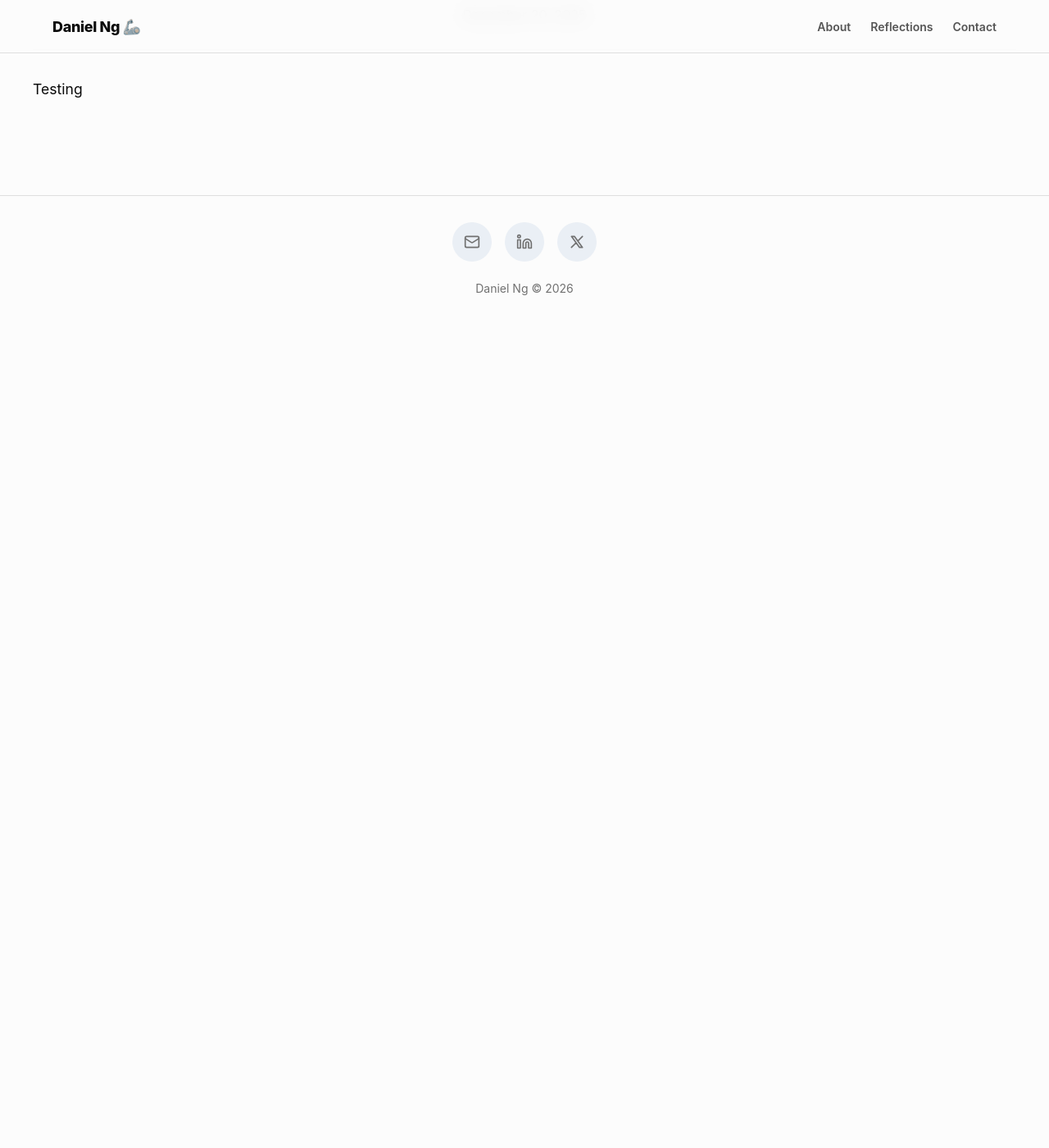
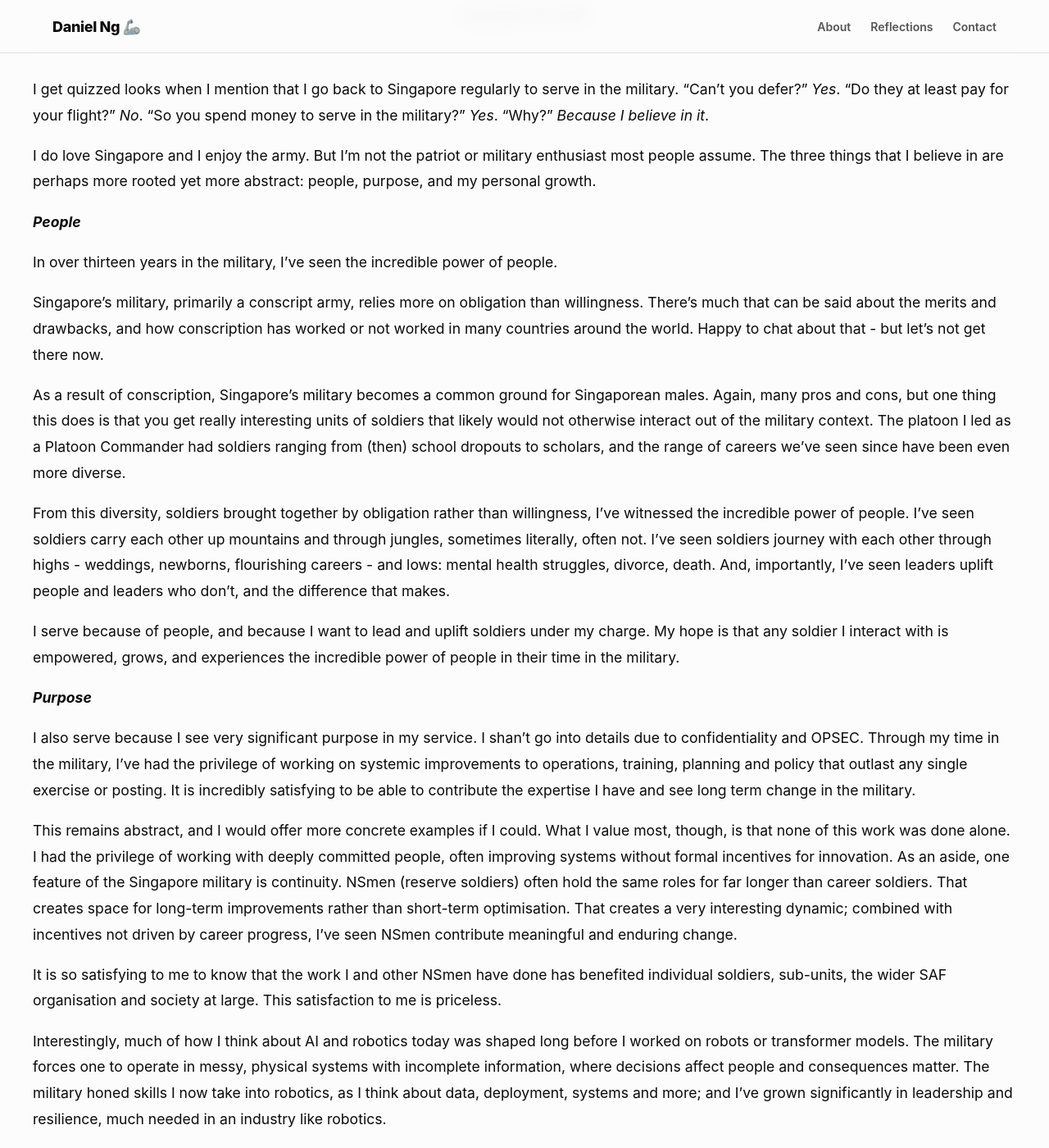
Before and after one commit to dn-mz/website, a Jekyll site: the page built from _posts/2025-12-20-ICT-2.md, in a window 1280 px wide and 1400 px high, scrolled down 210 px. Shown: the whole window at 82% size. Built offline with Jekyll 4.4.1, drawn with Linux system fonts in a browser that asks for light colours; before the commit the page ends 900 px from its top, so only the background shows below that; some of the changed text lies outside the part shown.

Commit message:
new posts

```diff
--- a/_posts/2025-12-20-ICT-2.md
+++ b/_posts/2025-12-20-ICT-2.md
@@ -7,4 +7,53 @@ tags: [military]
 image: /daniel-photo.jpg
 ---
 
-Testing
+I get quizzed looks when I mention that I go back to Singapore regularly to serve in the military. "Can't you defer?" *Yes*. "Do they at least pay for your flight?" *No*. "So you spend money to serve in the military?" *Yes*. "Why?" *Because I believe in it*.
+
+I do love Singapore and I enjoy the army. But I’m not the patriot or military enthusiast most people assume. The three things that I believe in are perhaps more rooted yet more abstract: people, purpose, and my personal growth.
+
+__*People*__
+
+In over thirteen years in the military, I've seen the incredible power of people.
+
+Singapore’s military, primarily a conscript army, relies more on obligation than willingness. There's much that can be said about the merits and drawbacks, and how conscription has worked or not worked in many countries around the world. Happy to chat about that - but let's not get there now.
+
+As a result of conscription, Singapore's military becomes a common ground for Singaporean males. Again, many pros and cons, but one thing this does is that you get really interesting units of soldiers that likely would not otherwise interact out of the military context. The platoon I led as a Platoon Commander had soldiers ranging from (then) school dropouts to scholars, and the range of careers we've seen since have been even more diverse.
+
+From this diversity, soldiers brought together by obligation rather than willingness, I've witnessed the incredible power of people. I’ve seen soldiers carry each other up mountains and through jungles, sometimes literally, often not. I've seen soldiers journey with each other through highs - weddings, newborns, flourishing careers - and lows: mental health struggles, divorce, death. And, importantly, I've seen leaders uplift people and leaders who don't, and the difference that makes.
+
+I serve because of people, and because I want to lead and uplift soldiers under my charge. My hope is that any soldier I interact with is empowered, grows, and experiences the incredible power of people in their time in the military.
+
+__*Purpose*__
+
+I also serve because I see very significant purpose in my service. I shan’t go into details due to confidentiality and OPSEC. Through my time in the military, I’ve had the privilege of working on systemic improvements to operations, training, planning and policy that outlast any single exercise or posting. It is incredibly satisfying to be able to contribute the expertise I have and see long term change in the military.
+
+This remains abstract, and I would offer more concrete examples if I could. What I value most, though, is that none of this work was done alone. I had the privilege of working with deeply committed people, often improving systems without formal incentives for innovation. As an aside, one feature of the Singapore military is continuity. NSmen (reserve soldiers) often hold the same roles for far longer than career soldiers. That creates space for long-term improvements rather than short-term optimisation. That creates a very interesting dynamic; combined with incentives not driven by career progress, I've seen NSmen contribute meaningful and enduring change.
+
+It is so satisfying to me to know that the work I and other NSmen have done has benefited individual soldiers, sub-units, the wider SAF organisation and society at large. This satisfaction to me is priceless.
+
+Interestingly, much of how I think about AI and robotics today was shaped long before I worked on robots or transformer models. The military forces one to operate in messy, physical systems with incomplete information, where decisions affect people and consequences matter. The military honed skills I now take into robotics, as I think about data, deployment, systems and more; and I've grown significantly in leadership and resilience, much needed in an industry like robotics.
+
+__*Personal Growth*__
+
+Most people who serve in the military certainly have a sense of serving others (People) or a mission (Purpose) beyond oneself. I consider that to be true of myself as well. Yet one other huge reason for why I serve is that I've experienced incredible personal growth in the military.
+
+Imagine being trusted with the lives of 35 soldiers at 20. Leading 150 at 22. Working on systems that created lasting change. Partnering with people who care deeply about soldiers and their experience.
+
+Parallel to that were the hard parts: difficult conversations, intense tekan sessions, failed missions, disagreement with seniors, being belittled (often with vulgarities) and more.
+
+I've grown significantly from my time in the military - in leadership, resilience, mental strength and so much more. And I serve because I know there is so much more room to grow, and also room to create space for others to likewise grow as people.
+
+So yes, I can defer. The Singapore military doesn't pay for my flights. And yes, I spend money to serve. But the more interesting questions to me really are:
+*Who do we choose to serve?*
+*What purpose do we serve, and can we have an outsized impact on others, organisations, or society?*
+*And where do we place ourselves to grow as leaders, people, and friends?*
+
+**DNMZ**
+
+to lead excel overcome
+tough and effective  / first and foremost
+steadfast we stand
+duty honour country
+for King and country
+
+![Singapore Armed Forces 748SIR Infantry Battalion Reserves](/assets/images/ict2.jpeg)
--- a/about.html
+++ b/about.html
@@ -11,7 +11,7 @@ title: About
 
       <div class="about-image">
         <div class="image-placeholder">
-          <img src="/daniel-photo.jpg" alt="Daniel Ng" class="profile-image">
+          <img src="/assets/images/daniel-photo.jpg" alt="Daniel Ng" class="profile-image">
         </div>
       </div>
 
@@ -40,7 +40,7 @@ title: About
 
             <div class="details-content">
               <i><p>
-                Bootstrapped <b>JustShip</b>, a tech-logistics startup, from zero to a successful acquisition.
+                Bootstrapped <b>JustShip</b>, a tech-logistics startup, from zero to MVP, profitability and acquisition.
               </p>
               <p>
                 Advised <b>TusHoldings</b> on international expansion and market entry strategy.
```
Also changed, not shown: _posts/2025-09-18-why-robotics.md (deleted, +0 -10 lines), _posts/2025-12-31-why-robotics.md (added, +52 -0 lines), assets/images/ict2.jpeg (added), 8 other files.
